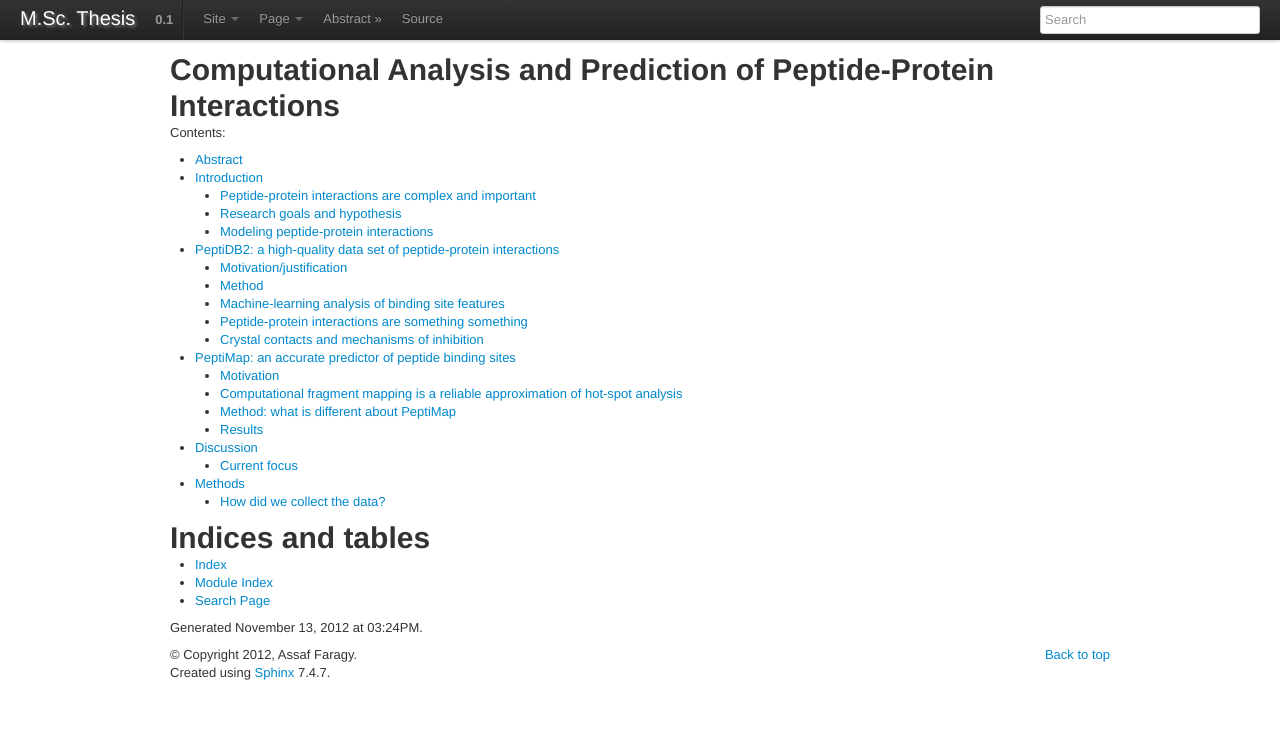
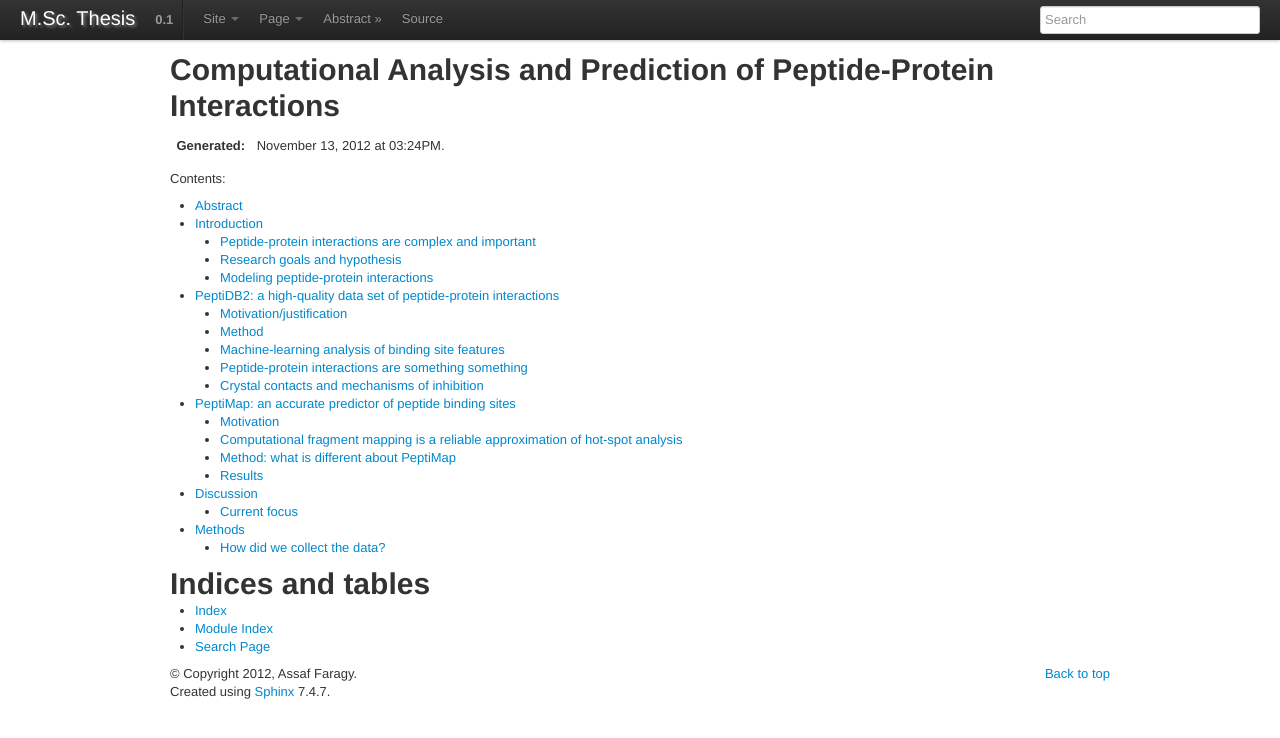
Before and after one commit to assaff/msc-thesis, a Sphinx documentation site: the page built from source/index.rst, in a window 1280 px wide. Shown: the top 738 px of the page. Built offline with Sphinx 7.4.7, drawn with Linux system fonts in a browser that asks for light colours; formulas are drawn with MathJax 3; part of the change alters nothing that is shown.

```diff
--- a/source/index.rst
+++ b/source/index.rst
@@ -5,6 +5,10 @@
 
 Computational Analysis and Prediction of Peptide-Protein Interactions
 =====================================================================
+
+.. only:: not pdf
+
+   :Generated: |today|.
 
 Contents:
 
@@ -25,5 +29,3 @@ Indices and tables
 * :ref:`genindex`
 * :ref:`modindex`
 * :ref:`search`
-
-Generated |today|.
```
